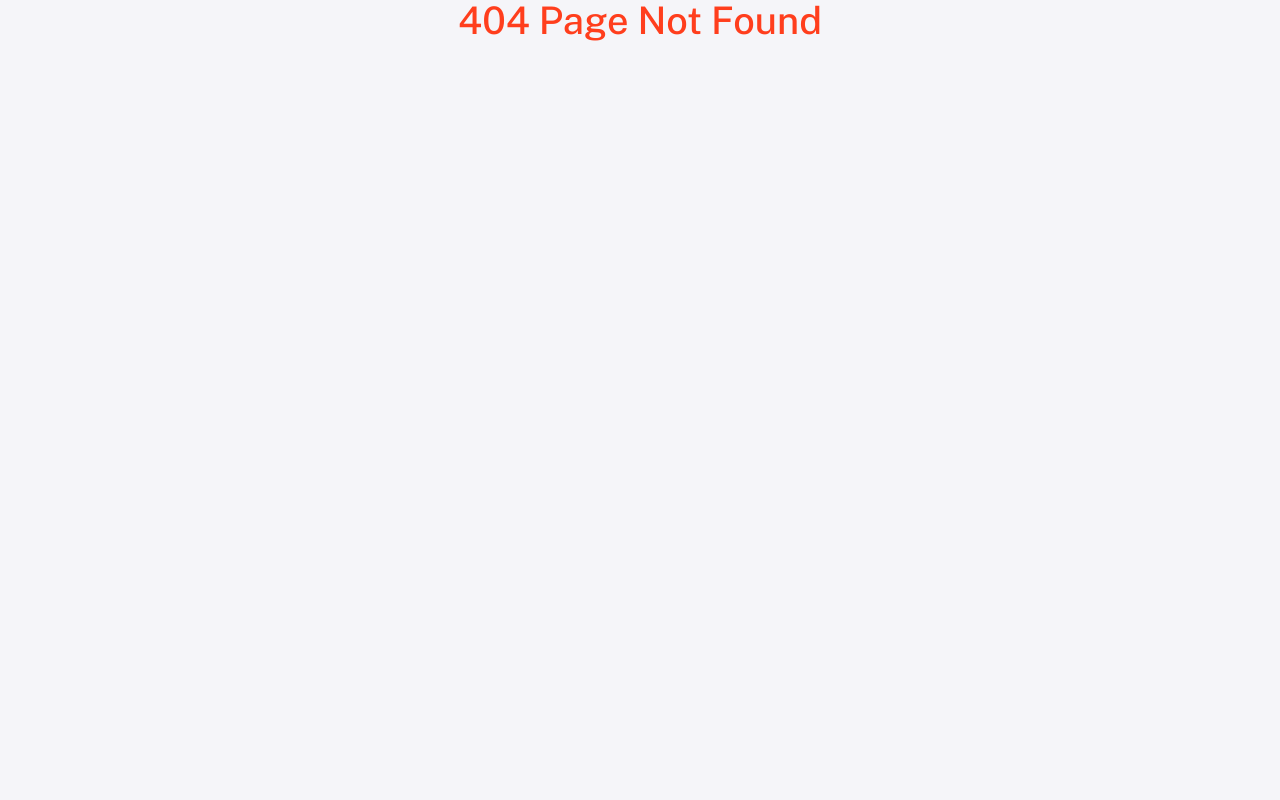
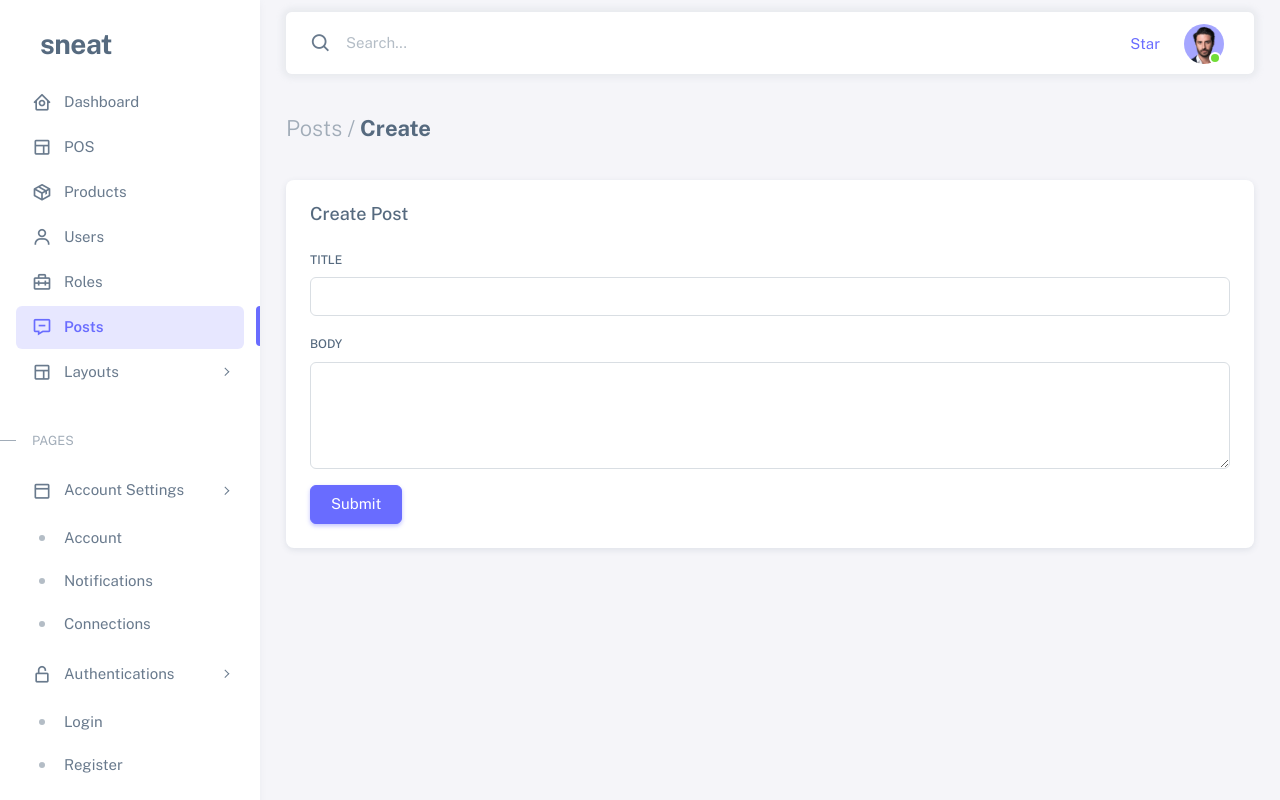
Before and after one commit to Prottoy001git/react-project, a React (Vite) app: page /posts/create in a window 1280 px wide. Before the commit this address had no page. Shown: the top 800 px of the page. Built offline with nearby package versions, Linux system fonts and the light colour scheme.

Commit message:
templating class 4

```diff
--- a/package.json
+++ b/package.json
@@ -10,6 +10,7 @@
     "preview": "vite preview"
   },
   "dependencies": {
+    "axios": "^1.12.2",
     "bootstrap": "^5.3.8",
     "react": "^19.1.1",
     "react-dom": "^19.1.1",
--- a/src/components/layout/Sidebar.tsx
+++ b/src/components/layout/Sidebar.tsx
@@ -27,7 +27,7 @@ function Sidebar() {
 
                 <ul className="menu-inner py-1">
                     {/* <!-- Dashboard --> */}
-                    <NavLink to="/dashboard" className={({isActive})=>isActive ? "menu-item active" : "menu-item"}>
+                    <NavLink to="/dashboard" className={({ isActive }) => isActive ? "menu-item active" : "menu-item"}>
                         <li className="menu-link">
                             <i className="menu-icon tf-icons bx bx-home-circle"></i>
                             <div data-i18n="Analytics">Dashboard</div>
@@ -56,6 +56,12 @@ function Sidebar() {
                         <li className="menu-link">
                             <i className="menu-icon tf-icons bx bx-briefcase-alt-2"></i>
                             <div data-i18n="Analytics">Roles</div>
+                        </li>
+                    </NavLink>
+                    <NavLink to="/posts" className="menu-item">
+                        <li className="menu-link">
+                            <i className="menu-icon tf-icons bx bx-message-minus"></i>
+                            <div data-i18n="Analytics">Posts</div>
                         </li>
                     </NavLink>
 
@@ -377,4 +383,4 @@ function Sidebar() {
     )
 }
 
-export default Sidebar
+export default Sidebar;
--- a/src/components/pages/Dashboard.tsx
+++ b/src/components/pages/Dashboard.tsx
@@ -1,5 +1,9 @@
+import { useEffect } from "react";
+
 function Dashboard() {
-    document.title="Dashboard";
+    useEffect(()=>{
+            document.title = "Dashboard";
+        },[]);
     return (
         <>
             <div className="container-xxl flex-grow-1 container-p-y">
--- /dev/null
+++ b/src/components/pages/posts/CreatePost.tsx
@@ -0,0 +1,44 @@
+import axios from "axios";
+import { useEffect, useState } from "react";
+import { Link } from "react-router-dom";
+
+function CreatePost() {
+    const [title, setTitle] = useState<string>("");
+    const [body, setBody] = useState<string>("");
+
+    useEffect(() => {
+        document.title = "Create Posts";
+    }, []);
+
+    // Axios API
+    // ----------------------
+    function postData() {
+        alert('form submited successfully');
+    }
+
+    return (
+        <>
+            <div className="container-xxl flex-grow-1 container-p-y">
+                <h4 className="fw-bold py-3 mb-4"><Link to="/posts" className="text-muted fw-light">Posts /</Link> Create</h4>
+                <div className="card mt-3">
+                    <h5 className="card-header">Create Post</h5>
+                    <div className="card-body">
+                        <form onSubmit={postData}>
+                            <div className="mb-3">
+                                <label className="form-label">Title</label>
+                                <input type="text" name="title" className="form-control" />
+                            </div>
+                            <div className="mb-3">
+                                <label className="form-label">Body</label>
+                                <textarea name="body" className="form-control" rows={4}></textarea>
+                            </div>
+                            <button type="submit" className="btn btn-primary">Submit</button>
+                        </form>
+                    </div>
+                </div>
+            </div>
+        </>
+    )
+}
+
+export default CreatePost;
--- /dev/null
+++ b/src/components/pages/posts/ManagePosts.tsx
@@ -0,0 +1,120 @@
+import axios from "axios";
+import { useEffect, useState } from "react";
+import { Link } from "react-router-dom";
+// type Post{
+//     userId: number | string;
+//     id:number;
+//     title:string;
+//     body:string;
+// }
+interface Post {
+    userId: number;
+    id: number;
+    title: string;
+    body: string;
+}
+
+function ManagePosts() {
+    const [posts, setPosts] = useState<Post[]>([]);
+
+    useEffect(() => {
+        document.title = "Manage Posts";
+        getData();
+    }, []);
+    useEffect(() => {
+        // console.log(posts);
+    }, [posts]);
+
+    // fetch API
+    // -----------------
+
+    // async function getData() {
+    //     try {
+    //         const res = await fetch('https://jsonplaceholder.typicode.com/posts')
+    //         const data = await res.json();
+    //         // console.log(data);
+    //         setPosts(data);
+    //     } catch (err) {
+    //         console.error(err);
+    //     }
+    // }
+
+    // Axios API
+    // ----------------------
+    function getData(){
+        axios.get('https://jsonplaceholder.typicode.com/posts')
+        .then ((res)=>{
+            // console.log(res.data);
+            setPosts(res.data);
+        })
+        .catch((err)=>{
+            console.log(err);
+        });
+
+    }
+
+
+    return (
+        <>
+            <div className="container-xxl flex-grow-1 container-p-y">
+                <h4 className="fw-bold py-3 mb-4"><span className="text-muted fw-light">Posts /</span> Manage</h4>
+                <Link to="/posts/create" className="btn btn-success">Add New</Link>
+                <div className="card mt-3">
+                    <div className="table-responsive">
+                        <table className="table table-striped">
+                            <thead>
+                                <tr>
+                                    <th>ID</th>
+                                    <th>User ID</th>
+                                    <th>Title</th>
+                                    <th>Body</th>
+                                    <th>Actions</th>
+                                </tr>
+                            </thead>
+                            <tbody>
+                                <tr>
+                                    <td>1</td>
+                                    <td>1</td>
+                                    <td>Test</td>
+                                    <td>Lorem ipsum dolor sit amet, consectetur adipisicing elit. Dolorem ipsum alias, numquam, magnam ratione temporibus ullam aspernatur</td>
+                                    <td>
+                                        <div className="d-flex gap-1">
+                                            <button type="button" className="btn btn-icon btn-outline-primary">
+                                                <span className="tf-icons bx bx-edit"></span>
+                                            </button>
+                                            <button type="button" className="btn btn-icon btn-outline-danger">
+                                                <span className="tf-icons bx bx-trash"></span>
+                                            </button>
+                                        </div>
+                                    </td>
+                                </tr>
+                                {
+                                    posts.map((item) =>
+                                        <tr key={item.id}>
+                                            <td>{item.id}</td>
+                                            <td>{item.userId}</td>
+                                            <td>{item.title}</td>
+                                            <td>{item.body}</td>
+                                            <td>
+                                                <div className="d-flex gap-1">
+                                                    <button type="button" className="btn btn-icon btn-outline-primary">
+                                                        <span className="tf-icons bx bx-edit"></span>
+                                                    </button>
+                                                    <button type="button" className="btn btn-icon btn-outline-danger">
+                                                        <span className="tf-icons bx bx-trash"></span>
+                                                    </button>
+                                                </div>
+                                            </td>
+                                        </tr>
+                                    )
+                                }
+                            </tbody>
+                        </table>
+                    </div>
+                </div>
+            </div>
+        </>
+    )
+}
+
+export default ManagePosts;
--- a/src/main.tsx
+++ b/src/main.tsx
@@ -9,6 +9,8 @@ import Products from './components/pages/Products.tsx'
 import Roles from './components/pages/Roles.tsx'
 import Sales from './components/pages/Sales.tsx'
 import Users from './components/pages/Users.tsx'
+import ManagePosts from './components/pages/posts/ManagePosts.tsx'
+import CreatePost from './components/pages/posts/CreatePost.tsx'
 
 const router = createBrowserRouter([
   {path: '/', element: <Layout />,
@@ -18,7 +20,9 @@ const router = createBrowserRouter([
       {path: '/products', element: <Products />},
       {path: '/sales', element: <Sales />},
       {path: '/users', element: <Users />},
-      {path: '/roles', element: <Roles/>},
+      {path: '/roles', element: <Roles />},
+      {path: '/posts', element: <ManagePosts />},
+      {path: '/posts/create', element: <CreatePost />},
     ]
   },
   {path: '/pos', element: <h1>POS</h1>},
```
Also changed, not shown: 1 other file (tests, documents, lock files or other folders).
